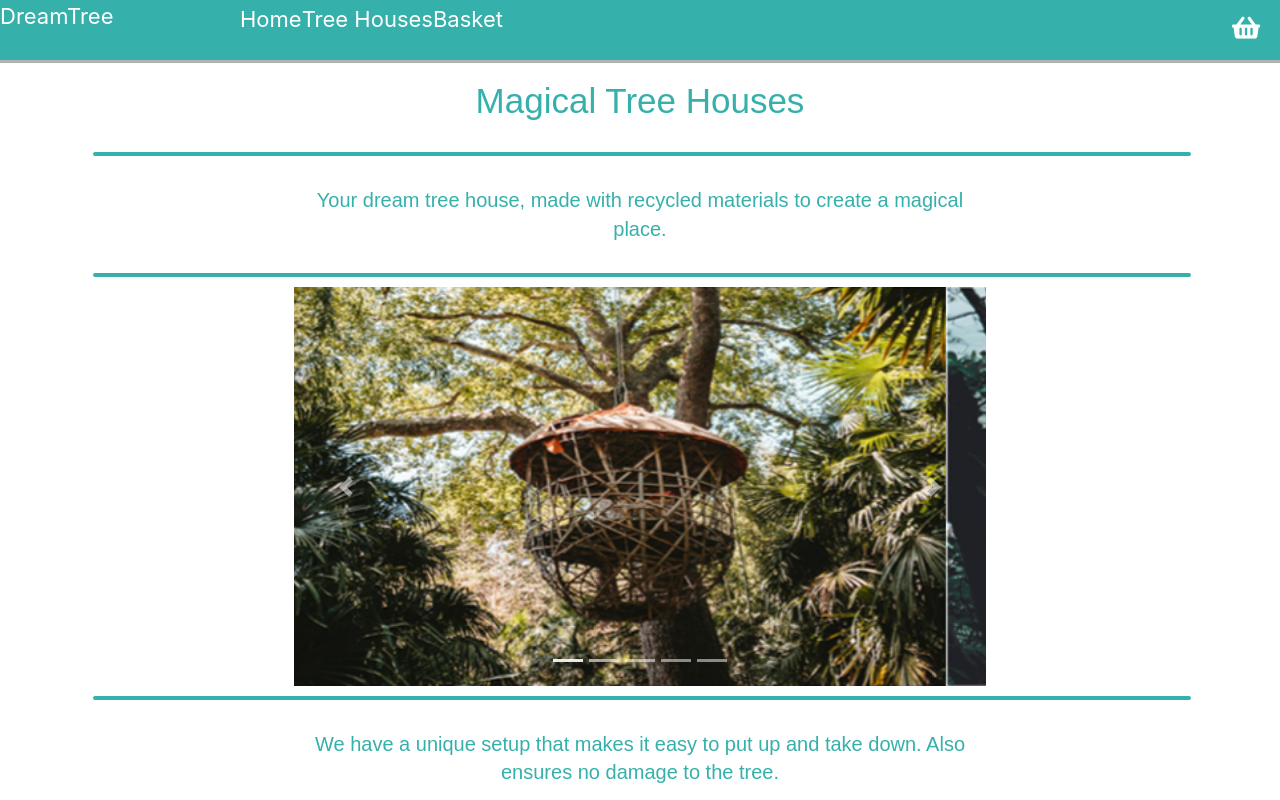
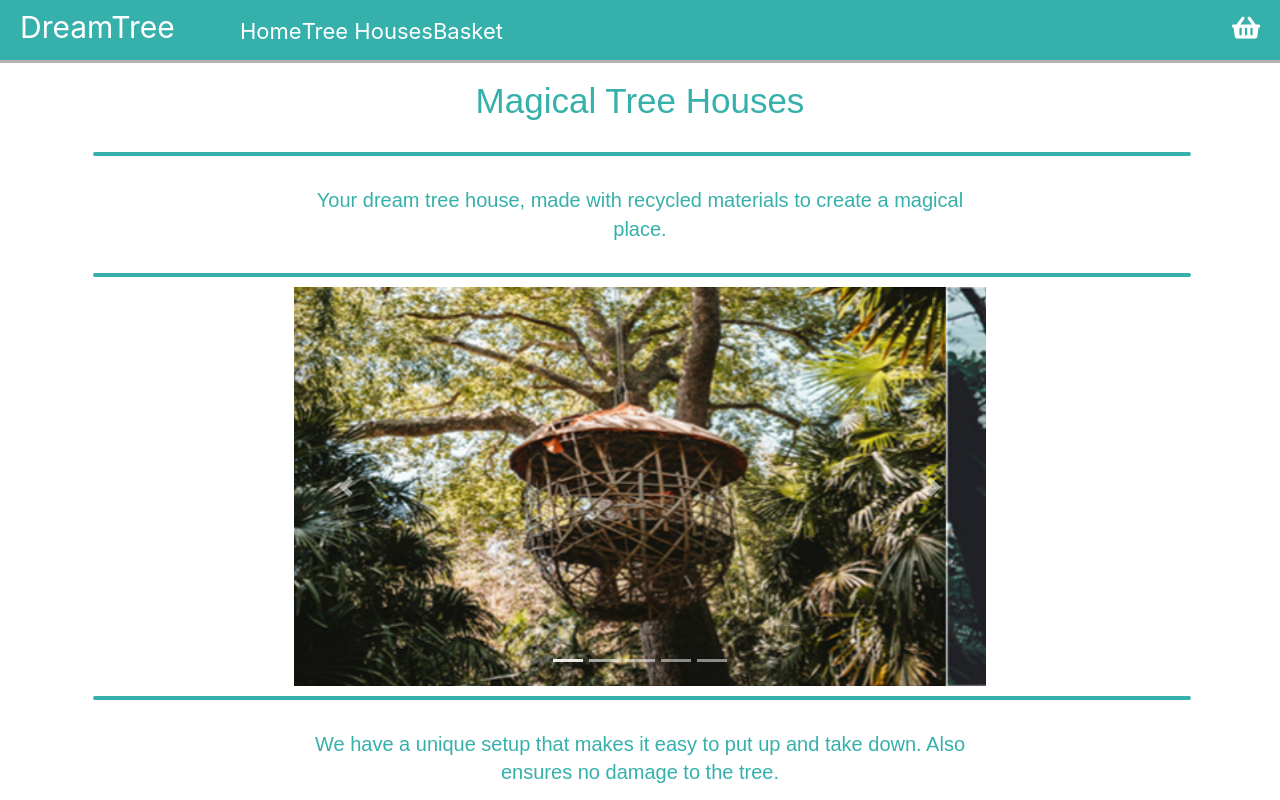
Before and after one commit to Colin-Sharp/Tree-house-shopping-basket, a React (Create React App) app: page / in a window 1280 px wide. Shown: the top 800 px of the page. Built offline with nearby package versions, Linux system fonts and the light colour scheme.

Commit message:
change className to id

```diff
--- a/src/components/navbar.js
+++ b/src/components/navbar.js
@@ -30,7 +30,7 @@ class Navbar extends React.Component {
           </ul>
         </nav>
         <nav id="header" >
-          <Link className="logo" to="/">DreamTree</Link>
+          <Link id="logo" to="/">DreamTree</Link>
           <div className="toggle-button" onClick={e => this.handleToggle()}>
             <i id="toggleBtn" className="fas fa-bars"></i>
           </div>
```
